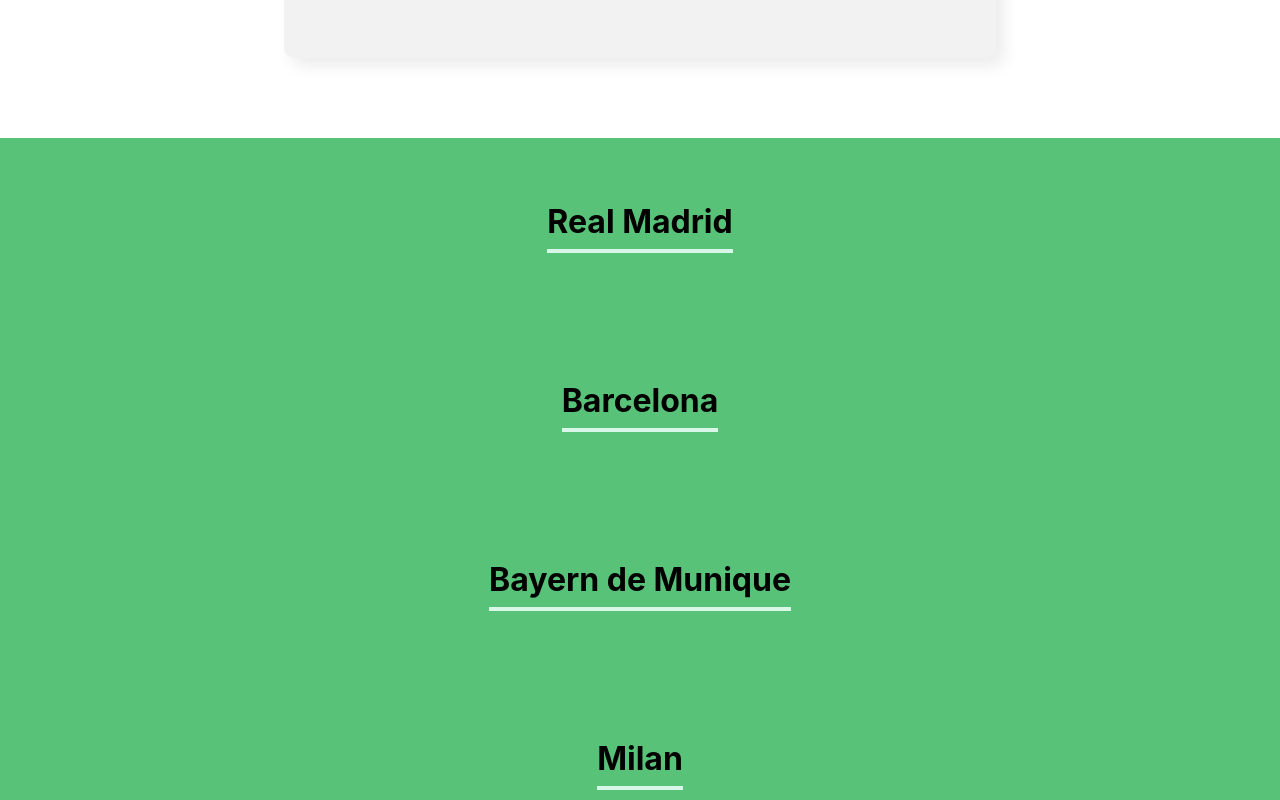
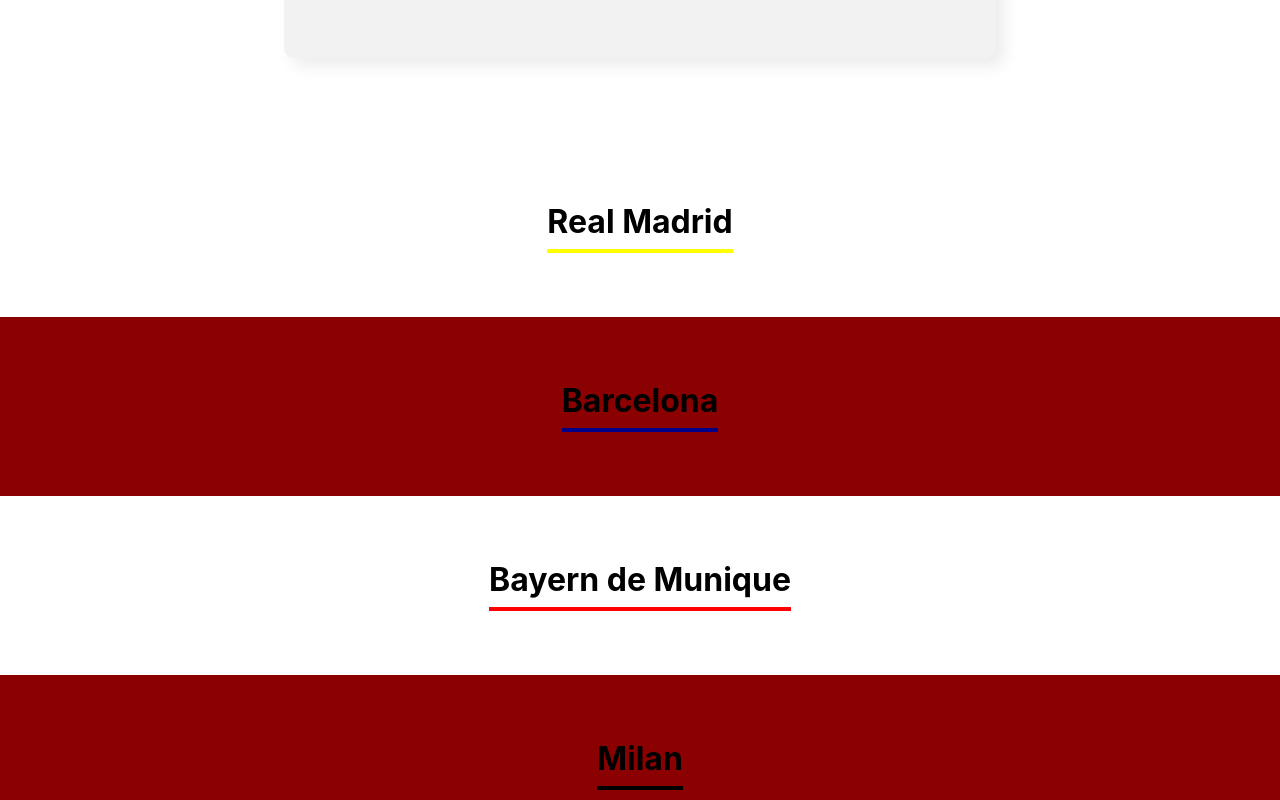
Before and after one commit to EduardoDev94/organo-teams, a React (Create React App) app: page / in a window 1280 px wide. Shown: the part 1360-2160 px from the top of the page. Built offline with nearby package versions, Linux system fonts and the light colour scheme.

Commit message:
Adicionando cores Aos clubes

```diff
--- a/src/App.js
+++ b/src/App.js
@@ -8,33 +8,33 @@
   const times = [
     {
       nome:'Real Madrid',
-      primaryColor:'#d9f7e9',
-      secondColor:'#57c278',
+      primaryColor:'#FFFF00',
+      secondColor:'#FFFFFF',
     },
     {
       nome:'Barcelona',
-      primaryColor:'#d9f7e9',
-      secondColor:'#57c278',
+      primaryColor:'#00008B',
+      secondColor:'#8B0000',
     },
     {
       nome:'Bayern de Munique',
-      primaryColor:'#d9f7e9',
-      secondColor:'#57c278',
+      primaryColor:'#FF0000',
+      secondColor:'#FFFFFF',
     },
     {
       nome:'Milan',
-      primaryColor:'#d9f7e9',
-      secondColor:'#57c278',
+      primaryColor:'#000000',
+      secondColor:'#8B0000',
     },
     {
       nome:'Inter de Milão',
-      primaryColor:'#d9f7e9',
-      secondColor:'#57c278',
+      primaryColor:'#000000',
+      secondColor:'#00008B',
     },
     {
       nome:'Cruzeiro EC',
-      primaryColor:'#d9f7e9',
-      secondColor:'#57c278',
+      primaryColor:'#0000FF',
+      secondColor:'#FFFFFF',
     }
    ]
 
```
